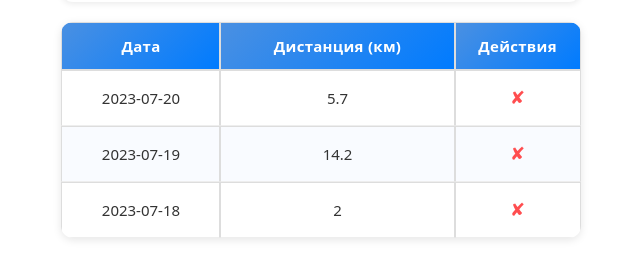
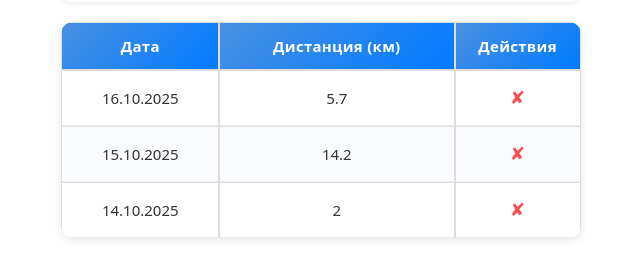
Before and after one commit to dm-morozov/netology_68_react-forms, a React (Vite) app: page / in a window 1280 px wide. Shown: the part 526-804 px from the top of the page, without its empty margins (319-959 px from the left). Built offline with nearby package versions, Linux system fonts and the light colour scheme.

Commit message:
fix: обновили вывод даты в таблицу, обновили сортировку. Теперь все выводит корректно

```diff
--- a/src/components/WorkoutTracker/WorkoutForm.tsx
+++ b/src/components/WorkoutTracker/WorkoutForm.tsx
@@ -38,7 +38,7 @@ const WorkoutForm: FC<WorkoutFormProps> = ({ onAddOrUpdateWorkout }) => {
         name="date"
         value={date}
         placeholder="Дата (ДД.ММ.ГГГГ)"
-        className={styles.workoutInput}
+        className={styles.workoutInput + ' ' + styles.dateInput}
         // При изменении обновляем состояние даты
         onChange={handleDateChange}
         required
@@ -47,7 +47,7 @@ const WorkoutForm: FC<WorkoutFormProps> = ({ onAddOrUpdateWorkout }) => {
         type="number"
         name="distance"
         value={distance}
-        className={styles.workoutInput}
+        className={styles.workoutInput + ' ' + styles.distanceInput}
         placeholder="Дистанция (км)"
         // При изменении обновляем состояние дистанции
         onChange={handleDistanceChange}
--- a/src/components/WorkoutTracker/WorkoutTable.tsx
+++ b/src/components/WorkoutTracker/WorkoutTable.tsx
@@ -5,6 +5,13 @@ import styles from './WorkoutTracker.module.css'
 const WorkoutTable: FC<WorkoutTableProps> = ({ workouts, onDelete }) => {
   if (workouts.length === 0) {
     return <p>Нет данных о тренировках. Добавьте первую запись.</p>
+  }
+
+  const formatISODate = (isoDate: string): string => {
+    if (!isoDate || isoDate.length !== 10) return isoDate
+
+    const parts = isoDate.split('-')
+    return `${parts[2]}.${parts[1]}.${parts[0]}`
   }
 
   return (
@@ -19,7 +26,7 @@ const WorkoutTable: FC<WorkoutTableProps> = ({ workouts, onDelete }) => {
       <tbody>
         {workouts.map((workout: Workout) => (
           <tr key={workout.id} className={styles.tableRow}>
-            <td>{workout.date}</td>
+            <td>{formatISODate(workout.date)}</td>
             <td>{workout.distance}</td>
             <td className={styles.actionsCell}>
               <button
--- a/src/components/WorkoutTracker/WorkoutTracker.tsx
+++ b/src/components/WorkoutTracker/WorkoutTracker.tsx
@@ -8,9 +8,9 @@ import WorkoutTable from './WorkoutTable'
 
 // Начальные данные (изменим формат даты на тот, что дает input type="date")
 const initialWorkouts: Workout[] = [
-  { id: uuidv4(), date: '2023-07-20', distance: 5.7 },
-  { id: uuidv4(), date: '2023-07-19', distance: 14.2 },
-  { id: uuidv4(), date: '2023-07-18', distance: 2.0 },
+  { id: uuidv4(), date: '2025-10-16', distance: 5.7 },
+  { id: uuidv4(), date: '2025-10-15', distance: 14.2 },
+  { id: uuidv4(), date: '2025-10-14', distance: 2.0 },
 ]
 
 /**
@@ -24,8 +24,8 @@ const WorkoutTracker: React.FC = () => {
 
   const sortByDateDesk = (arr: Workout[]): Workout[] => {
     return [...arr].sort(
-      // b.date - a.date дает сортировку по убыванию (самая новая дата сверху)
-      (a, b) => new Date(a.date).getDate() - new Date(b.date).getDate()
+      // Сортировка по убыванию (от новой к старой)
+      (a, b) => new Date(b.date).getTime() - new Date(a.date).getTime()
     )
   }
 
```
